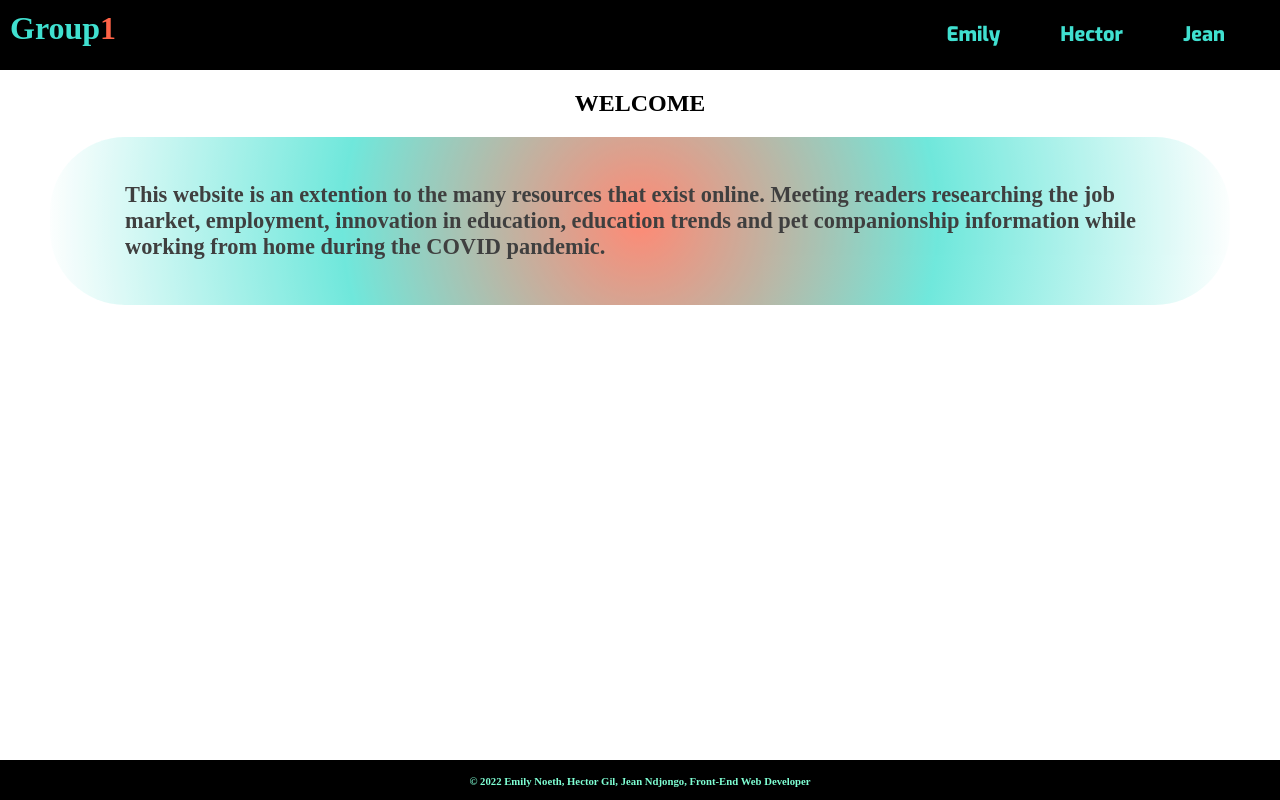
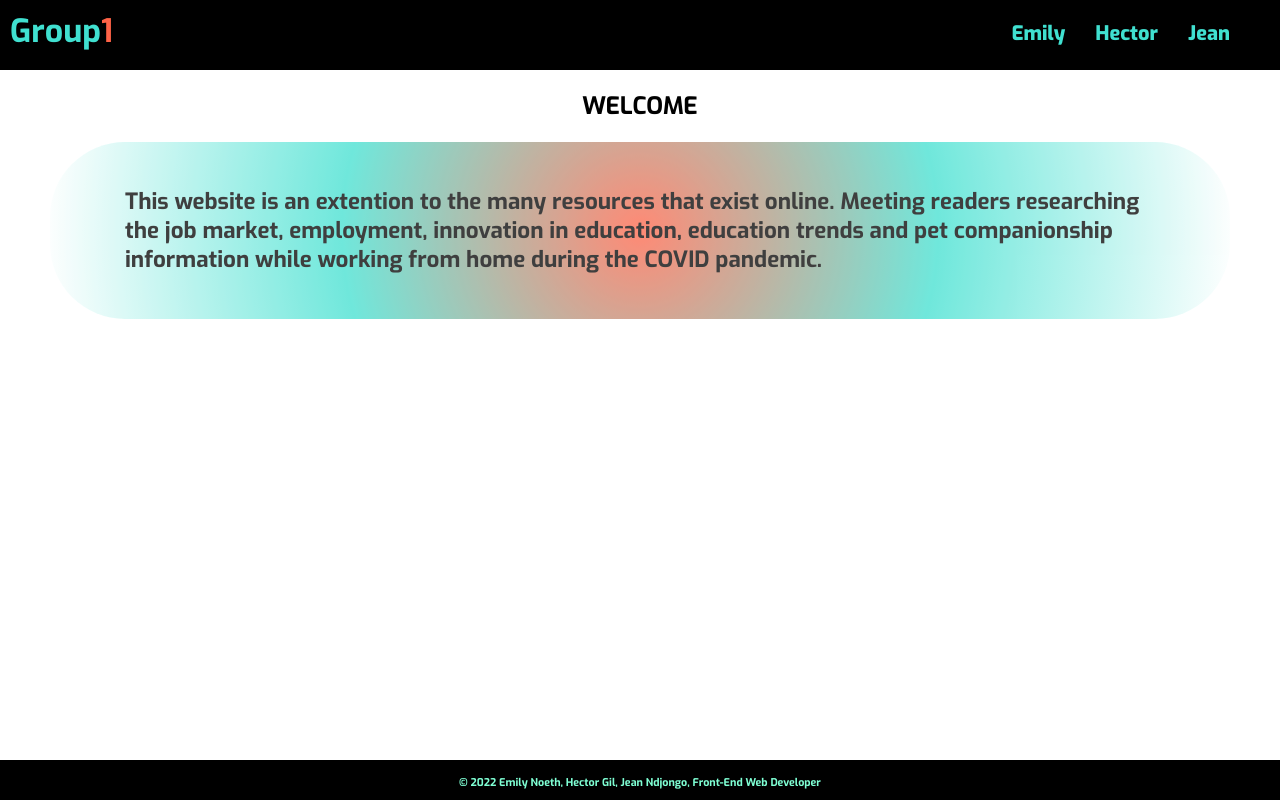
Before and after one commit to ndjongoj1026/FinalProjectTeam1, a plain HTML site: page frontpage.html in a window 1280 px wide. Drawn offline with Linux system fonts and the light colour scheme.

Commit message:
fixed nav bar spacing

```diff
--- a/emily.css
+++ b/emily.css
@@ -5,14 +5,16 @@
     box-sizing: border-box;
     font-family: exo;
 }
-
+body {
+    padding: 0px;
+    margin: 0px
+}
 header {
     width: 100%;
     height: 70px;
     background-color: black;
     color: white;
 }
-
 nav {
     display: flex;
     justify-content: space-evenly;
@@ -25,8 +27,7 @@ nav {
     font-weight: 800;
     font-size: 20px;
 }
-
-.container, li, a {
+.container , li > a {
     display: flex;
     float: right;
     margin: 5px;
@@ -38,14 +39,12 @@ nav {
     color: turquoise;
     text-decoration: none;
 }
-
 h1 {
     float: left;
     margin: 5px;
     padding: 5px;
     color: turquoise;
 }
-
 span {
     color: tomato;
 }
--- a/frontpage.css
+++ b/frontpage.css
@@ -1,12 +1,13 @@
 * {
     list-style: none;
     margin: 0;
-    padding: 0;
+    padding-inline-start: 0;
     box-sizing: border-box;
+    font-family: exo;
 }
 body {
-    padding: 0%;
-    margin: 0%;
+    padding: 0px;
+    margin: 0px
 }
 header {
     width: 100%;
@@ -18,15 +19,15 @@ nav {
     display: flex;
     justify-content: space-evenly;
     float: right;
-    margin: 5px 10px;
-    padding: 1px 0px;
+    margin: 10px;
+    padding: 0 10px;
     align-items: center;
     align-content: center;
     font-family: exo;
     font-weight: 800;
     font-size: 20px;
 }
-.container, li, a {
+.container , li > a {
     display: flex;
     float: right;
     margin: 5px;
```
